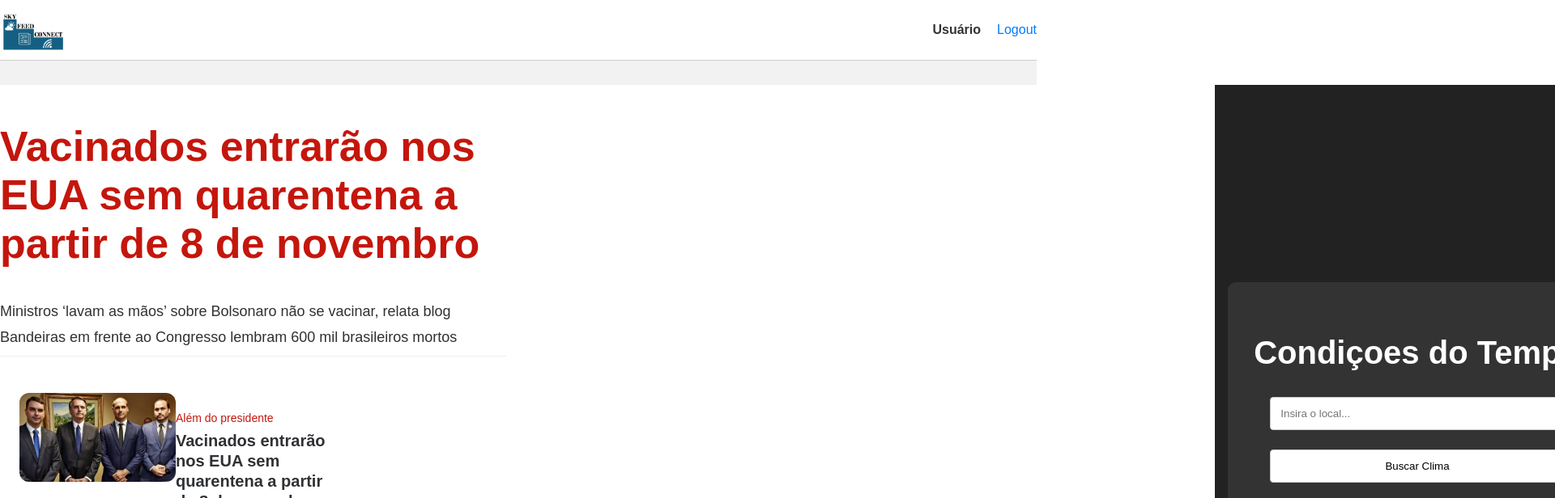
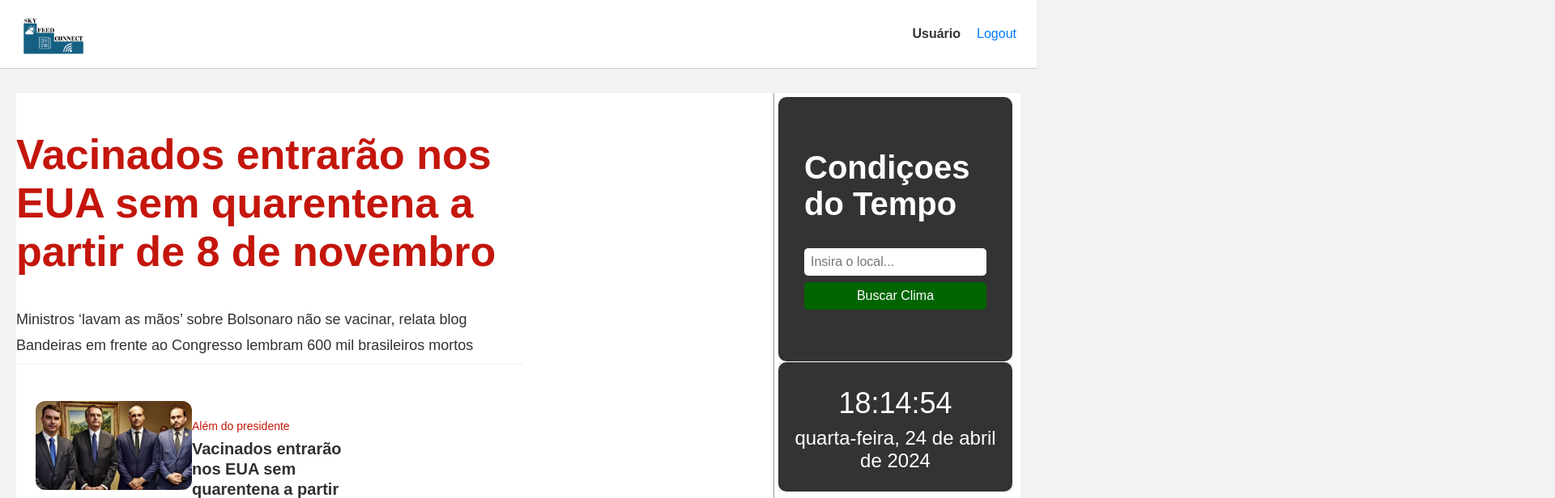
Before and after one commit to Danielmadr/SkyFeedConnect, a React (Vite) app in the folder vite-project/: page /main in a window 1280 px wide. Shown: the top 616 px of the page at 81% size, 1920 px wide, since content can reach past the window. Built offline with nearby package versions, Linux system fonts and the light colour scheme.

Commit message:
feat: Data-time widget

```diff
--- /dev/null
+++ b/vite-project/src/components/DateTimeWidget.jsx
@@ -0,0 +1,49 @@
+import { useState, useEffect } from "react";
+import "../style/DateTimeWidget.css";
+
+const DateTimeWidget = () => {
+  const [currentDateTime, setCurrentDateTime] = useState(new Date());
+
+  useEffect(() => {
+    const intervalId = setInterval(() => {
+      setCurrentDateTime(new Date());
+    }, 1000); // Atualiza a cada segundo
+
+    return () => clearInterval(intervalId);
+  }, []);
+
+  const formatDate = (date) => {
+    const options = {
+      weekday: "long",
+      year: "numeric",
+      month: "long",
+      day: "numeric",
+    };
+    return date.toLocaleDateString("pt-BR", options);
+  };
+
+  const formatTime = (date) => {
+    const options = {
+      hour: "numeric",
+      minute: "numeric",
+      second: "numeric",
+      hour12: false,
+    };
+    return date.toLocaleTimeString("pt-BR", options);
+  };
+
+  return (
+    <div id="datetime-widget">
+      <div id="datetime-content">
+        <section id="date-time-info">
+          <div className="datetime-data">
+            <h2>{formatTime(currentDateTime)}</h2>
+            <h3>{formatDate(currentDateTime)}</h3>
+          </div>
+        </section>
+      </div>
+    </div>
+  );
+};
+
+export default DateTimeWidget;
--- a/vite-project/src/components/LoginPage.jsx
+++ b/vite-project/src/components/LoginPage.jsx
@@ -8,7 +8,7 @@ const LoginPage = () => {
   const [username, setUsername] = useState("");
   const [password, setPassword] = useState("");
   const [error, setError] = useState("");
-  const [isSubmitting, setIsSubmitting] = useState(false); // Estado para controle de envio
+  const [isSubmitting, setIsSubmitting] = useState(false);
 
   const handleForgotPassword = () => {
     console.log("Forgot Password Clicked");
--- a/vite-project/src/components/MainPage.jsx
+++ b/vite-project/src/components/MainPage.jsx
@@ -3,6 +3,7 @@ import "@style/MainPage.css";
 import WeatherWidget from "@components/WeatherSearch";
 import NewsFeed from "@components/NewsFeed";
 import logo from "../assets/logo.png";
+import DateTimeWidget from "./DateTimeWidget";
 
 const MainPage = ({ onLogout }) => {
   const username = localStorage.getItem("userName") || "Usuário";
@@ -26,6 +27,7 @@ const MainPage = ({ onLogout }) => {
           <NewsFeed className="news-feed" />
           <div className="vertical-divider">
             <WeatherWidget className="weather-widget" />
+            <DateTimeWidget />
           </div>
         </div>
       </section>
--- a/vite-project/src/components/WeatherSearch.jsx
+++ b/vite-project/src/components/WeatherSearch.jsx
@@ -1,12 +1,13 @@
 import { useState } from "react";
-import "@style/WeatherSearch.css";
 import axios from "axios";
+import "../style/WeatherSearch.css";
 
 const WeatherWidget = () => {
   const [local, setLocal] = useState("");
   const [weatherInfo, setWeatherInfo] = useState(null);
+  const [error, setError] = useState("");
   const JWT_TOKEN =
-    "eyJhbGciOiJIUzUxMiJ9.eyJzdWIiOiJyb2dlcmlvbmpAZ21haWwuY29tIiwiaWF0IjoxNzE0MDg2Mzg2LCJleHAiOjE3MTQwODcyODZ9.jk3657plTSVJwIlrvshFQhuYNVSsZHrdd3VSxe4TFbJAZE4YkJcxmkgWZkMN7UgRNUR332TwQoT0g4Ffj4sFVQ";
+    "eyJhbGciOiJIUzUxMiJ9.eyJzdWIiOiJyb2dlcmlvbmpAZ21haWwuY29tIiwiaWF0IjoxNzE0MDkzNTgwLCJleHAiOjE3MTQwOTQ0ODB9.lPCHmqD07RykTw4QRkU58o1HFDSq0t1QCxzzX9xE_Qwy2HcqL3D0dBe2tOemPx6vuDXxk9-Wa_vW1UnX0NTxZQ";
   // localStorage.getItem("userToken");
 
   const handleFormSubmit = async (event) => {
@@ -28,9 +29,6 @@ const WeatherWidget = () => {
         }
       );
 
-      //const data = await response.json();
-      console.log(response.data);
-
       const weatherData = {
         temp: Math.round(response.data.temp),
         local: response.data.name,
@@ -38,8 +36,10 @@ const WeatherWidget = () => {
       };
 
       setWeatherInfo(weatherData);
-    } catch (err) {
-      console.log("Aconteceu um erro inesperado na API.", err);
+    } catch (erro) {
+      const imageUrl = `https://http.cat/${erro.response.data.status}`;
+      setError(imageUrl);
+      console.log("Aconteceu um erro inesperado na API.", erro);
     }
   };
   return (
@@ -47,7 +47,7 @@ const WeatherWidget = () => {
       <div id="weather-content">
         <h1 className="title">Condiçoes do Tempo</h1>
         <section id="search-form">
-          <form>
+          <form onSubmit={handleFormSubmit}>
             <input
               className="inputWidget"
               type="text"
@@ -56,10 +56,11 @@ const WeatherWidget = () => {
               placeholder="Insira o local..."
               onChange={(event) => setLocal(event.target.value)}
             />
-            <button id="button-local" onClick={handleFormSubmit}>
+            <button id="button-local" type="submit">
               Buscar Clima
             </button>
           </form>
+          {error && <img src={error} alt="Erro" style={{ width: "100%" }} />}
         </section>
         <section id="tempo-info">
           {weatherInfo && (
@@ -67,7 +68,7 @@ const WeatherWidget = () => {
               <h2>{weatherInfo.local}</h2>
               <div className="tempo-data-info">
                 <span>{weatherInfo.temp} ºC</span>
-                <img src={weatherInfo.icon} alt="" />
+                <img src={weatherInfo.icon} alt="tempo" />
               </div>
             </div>
           )}
--- /dev/null
+++ b/vite-project/src/style/DateTimeWidget.css
@@ -0,0 +1,30 @@
+#datetime-widget {
+  margin-top: 1px;
+  display: flex;
+  justify-content: center;
+  background-color: #f0f0f0;
+}
+
+#datetime-content {
+  padding: 0 1rem;
+  max-width: 300px;
+  background-color: #333;
+  border-radius: 10px;
+  color: white;
+}
+
+#date-time-info {
+  text-align: center;
+}
+
+.datetime-data > h2 {
+  font-size: 36px;
+  font-weight: 400;
+  margin-bottom: 0.5rem;
+}
+
+.datetime-data > h3 {
+  font-size: 24px;
+  font-weight: 300;
+  margin-top: 0;
+}
--- a/vite-project/src/style/LoginPage.css
+++ b/vite-project/src/style/LoginPage.css
@@ -28,6 +28,7 @@ button {
   margin-bottom: 1rem;
   border: 1px solid #ccc;
   border-radius: 4px;
+  font-size: 16px;
 }
 
 .sign-in-form {
--- a/vite-project/src/style/MainPage.css
+++ b/vite-project/src/style/MainPage.css
@@ -22,7 +22,8 @@
   margin: auto;
   margin-top: 12px;
   margin-bottom: 12px;
-  width: 2000px;
+  width: 1240px;
+  padding: 5px;
   background-color: white;
 }
 
@@ -53,16 +54,21 @@
 }
 
 #principal .personal-feed {
-  width: 2000px;
+  background-color: white;
+  width: 1240px;
   display: grid;
   grid-template-columns: 75% 25%;
   grid-template-areas: "A B";
+  justify-items: center;
   margin: auto;
 }
 
 .vertical-divider {
-  width: 100%;
-  background-color: #ccc;
+  width: 300px;
+  padding: 5px;
+  background-color: white;
+  border-left: #999 1px solid;
+  align-items: center;
 }
 
 .weather-widget {
@@ -73,6 +79,7 @@
   width: auto;
   height: auto;
 }
-*/ .news-feed {
+
+.news-feed {
   grid-area: A;
 }
--- a/vite-project/src/style/WeatherSearch.css
+++ b/vite-project/src/style/WeatherSearch.css
@@ -1,79 +1,65 @@
 #weather-widget {
-  background-color: #222222;
-  color: white;
-  height: 100vh;
-
   display: flex;
-  justify-content: center;
-  align-items: center;
 }
 
 #weather-content {
   padding: 2rem;
-  max-width: 800px;
-  background-color: #333333;
+  background-color: #333;
   border-radius: 10px;
+  color: white;
 }
 
-#weather-content > h1 {
-  background-color: #333333;
+#weather-content .title {
   font-size: 2.5rem;
   margin-bottom: 2rem;
 }
 
-#weather-content #search-form > form {
+#search-form {
+  margin-bottom: 1rem;
+}
+
+#search-form form {
   display: flex;
   flex-direction: column;
-  width: 100%;
-  gap: 0.5rem;
-  margin-bottom: 1rem;
   align-items: center;
-  background-color: #333333;
 }
 
-/*#weather-widget #search-form input {
-  flex: 1;
-  height: 32px;
-  border-radius: 10px;
+.inputWidget {
+  width: 100%;
+  padding: 0.5rem;
+  border-radius: 5px;
   border: none;
-  padding: 0 1rem;
-  font-size: 16px;
+  margin-bottom: 0.5rem;
 }
 
-#weather-widget #search-form button {
+#button-local {
   background-color: darkgreen;
   color: white;
+  width: 100%;
   border: none;
-  padding: 0rem 1rem;
-  height: 32px;
-  border-radius: 10px;
-}*/
-
-#weather-content #tempo-info {
-  text-align: center;
-  justify-content: space-between;
-  background-color: #333333;
+  padding: 0.5rem 1rem;
+  border-radius: 5px;
+  cursor: pointer;
+  font-size: 1rem;
 }
 
-#weather-content #tempo-info .tempo-data .tempo-data-info {
-  align-items: center;
-  justify-content: space-between;
-  background-color: #333333;
+#tempo-info {
+  text-align: center;
 }
 
-#weather-content #tempo-info .tempo-data > h2 {
-  font-size: 36px;
+.tempo-data > h2 {
+  font-size: 26px;
   font-weight: 400;
   margin: 0;
-  background-color: #333333;
 }
 
-#weather-content #tempo-info .tempo-data .tempo-data-info > img {
-  background-color: #333333;
+.tempo-data-info {
+  display: flex;
+  justify-content: space-between;
+  align-items: center;
 }
 
-#weather-content #tempo-info .tempo-data .tempo-data-info > span {
+.tempo-data-info > span {
   font-size: 3rem;
   font-weight: bold;
-  background-color: #333333;
 }
--- a/vite-project/src/style/index.css
+++ b/vite-project/src/style/index.css
@@ -1,6 +1,5 @@
 * {
   box-sizing: border-box;
-  background-color: #ffffff;
 }
 
 html,
```
Also changed, not shown: vite-project/src/components/teste/Teste.jsx (deleted, +0 -21 lines), vite-project/src/components/teste/styles.css (deleted, +0 -32 lines).
